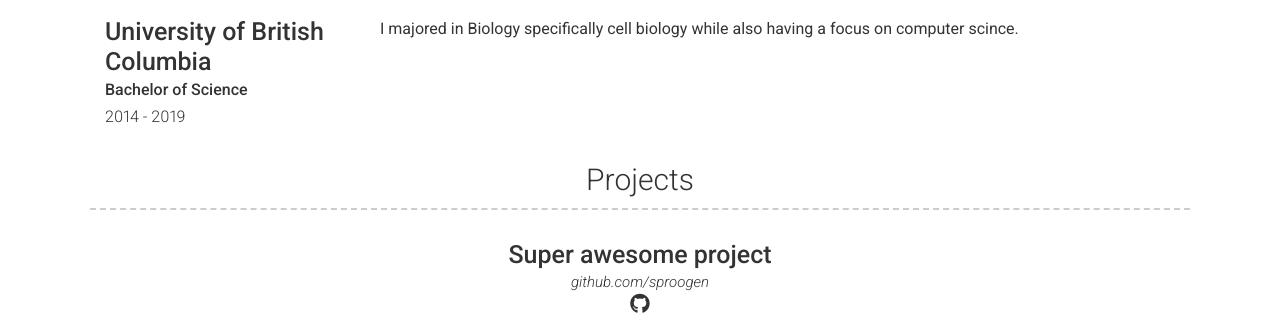
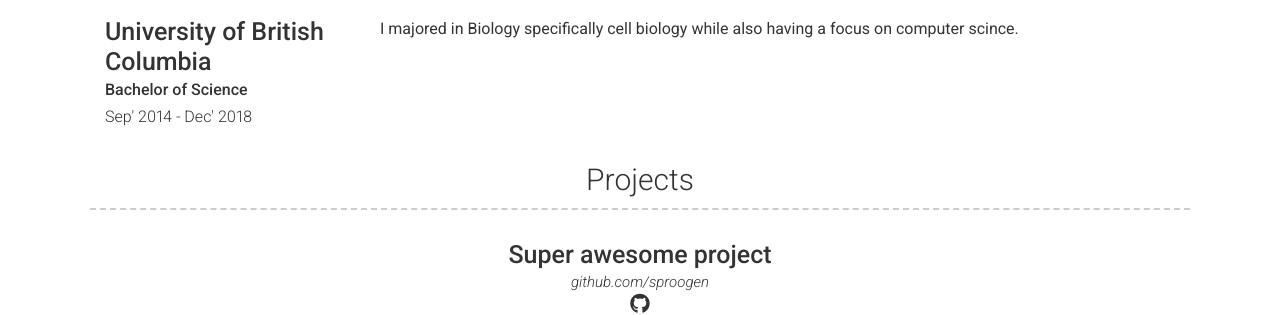
Before and after one commit to hasan-ali/cv, a Jekyll site: the page built from index.md, in a window 1280 px wide. Shown: the part 420-735 px from the top of the page. Built offline with Jekyll 4.4.1, drawn with Linux system fonts in a browser that asks for light colours; nearby versions of some CDN libraries.

Commit message:
update undergrad years

```diff
--- a/_data/education.yml
+++ b/_data/education.yml
@@ -6,7 +6,7 @@
 
 - layout: left
   name: University of British Columbia
-  dates: 2014 - 2019
+  dates: Sep' 2014 - Dec' 2018
   qualification: Bachelor of Science
   # quote: >
   #   Established in 1636, Harvard is the oldest higher education institution in the United States,
```
